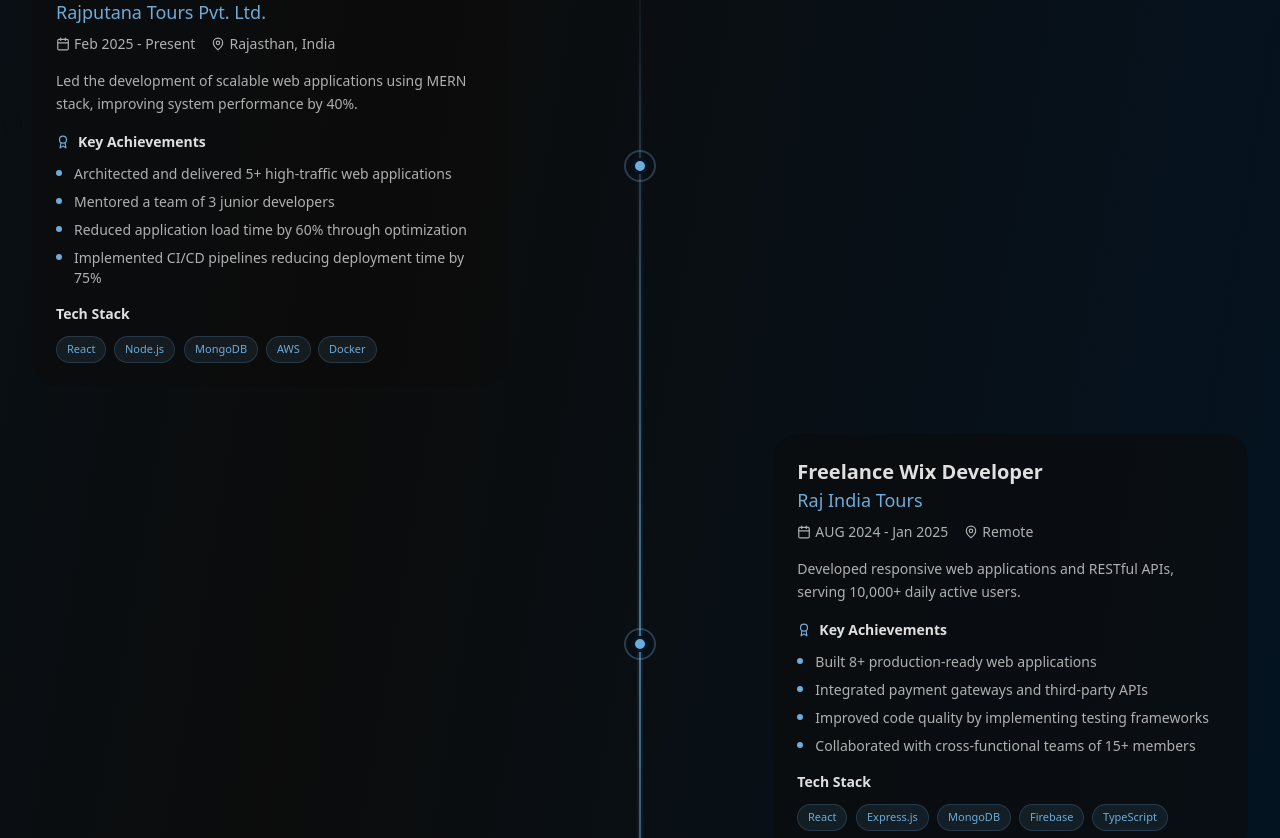
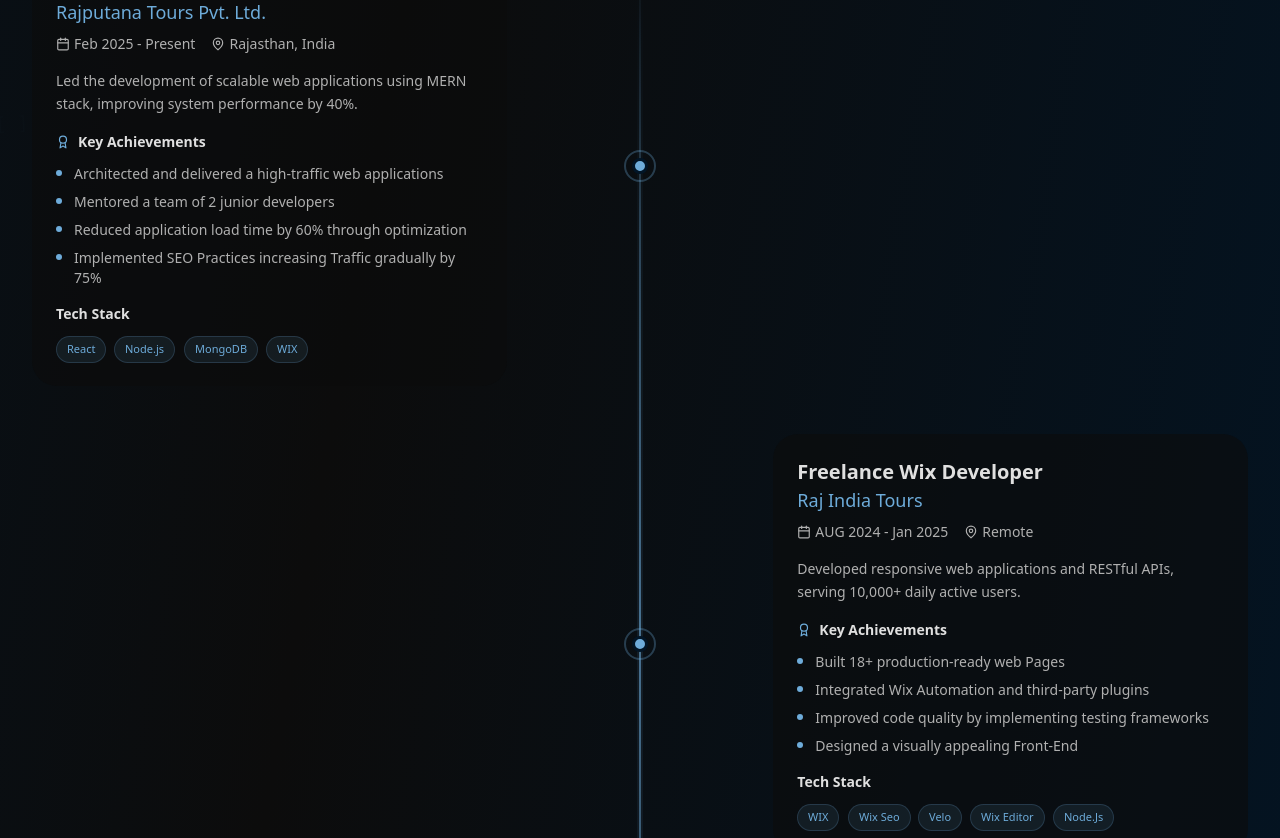
Before and after one commit to harshcodesit/myPortfolio, a React (Vite) app: page / in a window 1280 px wide. Shown: the part 5142-5980 px from the top of the page. Built offline with nearby package versions, Linux system fonts and the light colour scheme.

Commit message:
added fixess

```diff
--- a/src/components/WorkExperience.tsx
+++ b/src/components/WorkExperience.tsx
@@ -10,12 +10,12 @@ const WorkExperience: React.FC = () => {
       duration: 'Feb 2025 - Present',
       description: 'Led the development of scalable web applications using MERN stack, improving system performance by 40%.',
       achievements: [
-        'Architected and delivered 5+ high-traffic web applications',
-        'Mentored a team of 3 junior developers',
+        'Architected and delivered a high-traffic web applications',
+        'Mentored a team of 2 junior developers',
         'Reduced application load time by 60% through optimization',
-        'Implemented CI/CD pipelines reducing deployment time by 75%'
+        'Implemented SEO Practices increasing Traffic gradually by 75%'
       ],
-      techUsed: ['React', 'Node.js', 'MongoDB', 'AWS', 'Docker']
+      techUsed: ['React', 'Node.js', 'MongoDB', 'WIX']
     },
     {
       role: 'Freelance Wix Developer',
@@ -24,12 +24,12 @@ const WorkExperience: React.FC = () => {
       duration: 'AUG 2024 - Jan 2025',
       description: 'Developed responsive web applications and RESTful APIs, serving 10,000+ daily active users.',
       achievements: [
-        'Built 8+ production-ready web applications',
-        'Integrated payment gateways and third-party APIs',
+        'Built 18+ production-ready web Pages',
+        'Integrated Wix Automation and third-party plugins',
         'Improved code quality by implementing testing frameworks',
-        'Collaborated with cross-functional teams of 15+ members'
+        'Designed a visually appealing Front-End'
       ],
-      techUsed: ['React', 'Express.js', 'MongoDB', 'Firebase', 'TypeScript']
+      techUsed: ['WIX','Wix Seo', 'Velo', 'Wix Editor', 'Node.Js']
     },
     {
       role: 'Junior Web Developer',
```
